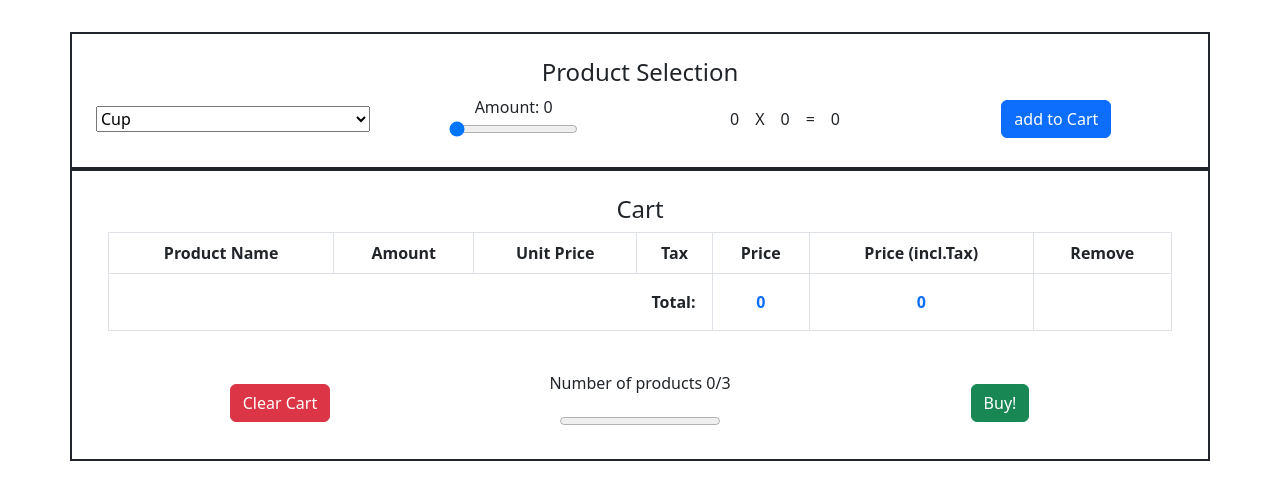
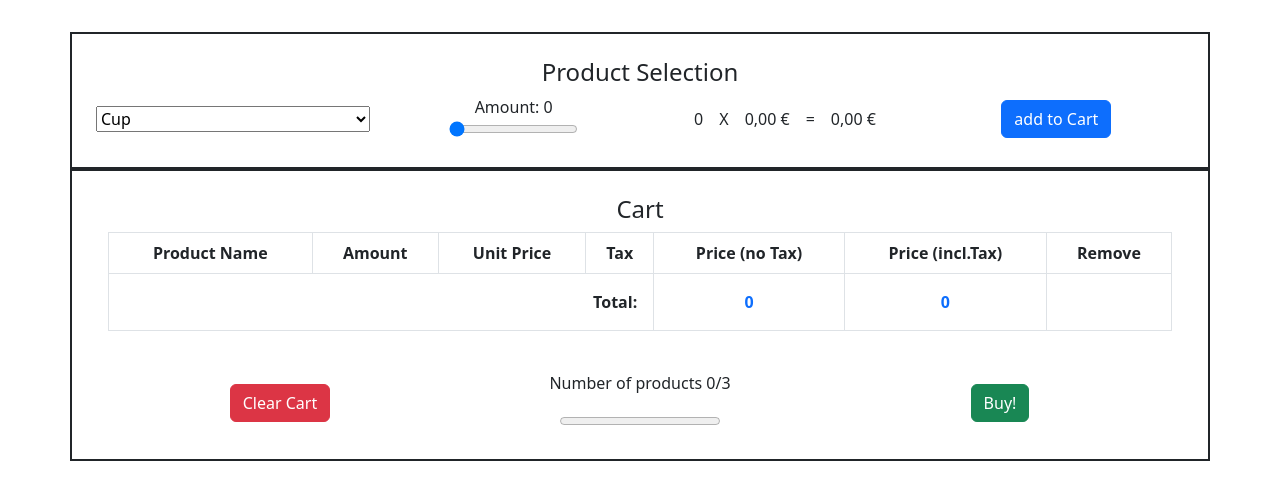
Before and after one commit to rfierros/test_and_yaml, a React (Vite) app: page / in a window 1280 px wide. Shown: the top 500 px of the page. Built offline with nearby package versions, Linux system fonts and the light colour scheme.

Commit message:
v0.05 Format currency functionality

```diff
--- a/src/components/Cart.tsx
+++ b/src/components/Cart.tsx
@@ -4,6 +4,7 @@ import Col from 'react-bootstrap/Col'
 import Button from 'react-bootstrap/Button'
 import Table from 'react-bootstrap/Table'
 import { useCart } from '../hooks/useCart'
+import { formatCurrency } from '../utils/formatCurrency'
 
 
 export default function Cart() {
@@ -21,7 +22,7 @@ export default function Cart() {
                   <th>Amount</th>
                   <th>Unit Price</th>
                   <th>Tax</th>
-                  <th>Price</th>
+                  <th>Price (no Tax)</th>
                   <th>Price (incl.Tax)</th>
                   <th>Remove</th>
                </tr>
@@ -31,10 +32,10 @@ export default function Cart() {
                   <tr key={idx} >
                      <td>{item.prod.productName}</td>
                      <td>{item.amount}</td>
-                     <td>{item.prod.price}</td>
-                     <td>{item.prod.taxRate}</td>
-                     <td>{item.prod.price*(100+item.prod.taxRate)/100}</td>
-                     <td>{item.prod.price*(100+item.prod.taxRate)/100*item.amount}</td>
+                     <td>{formatCurrency(item.prod.price)}</td>
+                     <td>{item.prod.taxRate}%</td>
+                     <td>{formatCurrency(item.prod.price*item.amount)}</td>
+                     <td>{formatCurrency(item.prod.price*(100+item.prod.taxRate)/100*item.amount)}</td>
                      <td><Button variant="danger" onClick={() => removeFromCart(item.prod.id)}>X</Button></td>
                   </tr>
                ))}
--- a/src/components/ProductSelection.tsx
+++ b/src/components/ProductSelection.tsx
@@ -6,6 +6,7 @@ import Button from 'react-bootstrap/Button'
 import productsList from '../data/products.json'
 import { productProps } from '../interfaces/interfaces'
 import { useCart } from '../hooks/useCart'
+import { formatCurrency } from '../utils/formatCurrency'
 
 
 
@@ -69,9 +70,9 @@ export default function ProductSelection() {
          <div className="p-2">
             <span className="p-2">{amount}</span>
             <span className="p-2">X</span>
-            <span className="p-2">{selected.price}</span>
+            <span className="p-2">{formatCurrency(selected.price)}</span>
             <span className="p-2">=</span>
-            <span className="p-2">{selected.price*amount}</span>
+            <span className="p-2">{formatCurrency(selected.price*amount)}</span>
          </div>
          </Col>
 
--- /dev/null
+++ b/src/utils/formatCurrency.tsx
@@ -0,0 +1,5 @@
+const CURRENCY_FORMATTER = new Intl.NumberFormat('de-de', { style: 'currency', currency: 'EUR'})
+
+export function formatCurrency(number: number) {
+   return CURRENCY_FORMATTER.format(number)
+}
```
Also changed, not shown: 1 other file (tests, documents, lock files or other folders).
